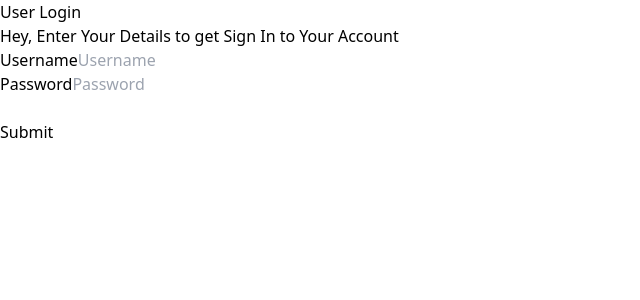
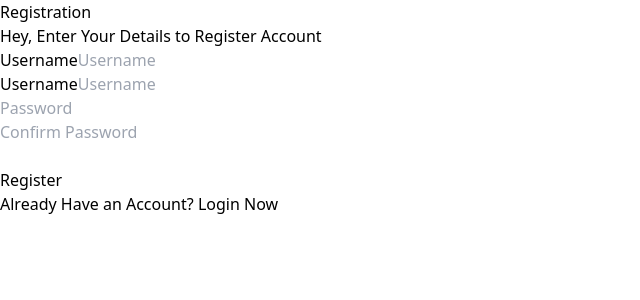
Before and after one commit to zubayer-47/video-streaming-platform, a React (Vite) app: page /register in a window 1280 px wide. Shown: the top 300 px of the page, without its empty margins (0-640 px from the left). Built offline with nearby package versions, Linux system fonts and the light colour scheme; no server answers.

Commit message:
register page modified

```diff
--- a/src/pages/auth/RegisterPage.tsx
+++ b/src/pages/auth/RegisterPage.tsx
@@ -1,34 +1,60 @@
 import { isAxiosError } from "axios";
 import { useContext, useState } from "react";
+import { useNavigate } from "react-router-dom";
 import Button from "../../components/Buttons/Button";
-import Input from "../../components/Inputs/Input";
+import Input, { PasswordInput } from "../../components/Inputs/Input";
 import CenterLayout from "../../components/Layouts/CenterLayout";
 import PageLayout from "../../components/Layouts/PageLayout";
 import { UserContext } from "../../contexts/user/Provider";
 import { FormHandler } from "../../types/custom";
 
-type LoginCredentials = {
+type RegisterCredentials = {
     username: string | null;
     password: string | null;
+    email: string | null;
+    confirmPassword: string | null;
     error: string | null;
     loading: boolean;
 }
 
+type RegisterErrors = {
+    username: string | null;
+    password: string | null;
+    email: string | null;
+    confirmPassword: string | null;
+    commonError: string | null;
+}
+
 export default function RegisterPage() {
     const { state, dispatch } = useContext(UserContext);
-    const [loginCredentials, setLoginCredentials] = useState<LoginCredentials>({ username: null, password: null, error: null, loading: false });
+    const [registerCredentials, setRegisterCredentials] = useState<RegisterCredentials>({
+        username: null,
+        password: null,
+        confirmPassword: null,
+        email: null,
+        error: null,
+        loading: false
+    });
+    const [registerErrors, setRegisterErrors] = useState<RegisterErrors>({
+        username: null,
+        password: null,
+        confirmPassword: null,
+        email: null,
+        commonError: null,
+    });
+    const navigation = useNavigate();
 
     const onSubmit: FormHandler = async (e) => {
         e.preventDefault();
 
-        setLoginCredentials(prev => ({
+        setRegisterCredentials(prev => ({
             ...prev,
             loading: true
         }))
 
         try {
             setTimeout(() => {
-                setLoginCredentials(prev => ({
+                setRegisterCredentials(prev => ({
                     ...prev,
                     error: null,
                     loading: false,
@@ -41,14 +67,15 @@ export default function RegisterPage() {
             if (isAxiosError(error)) {
                 const message = error.response?.data
 
-                setLoginCredentials(prev => ({
+                console.log(message, error.response);
+
+                setRegisterErrors(prev => ({
                     ...prev,
-                    loading: false,
-                    error: message
+                    commonError: message
                 }))
             }
 
-            setLoginCredentials(prev => ({
+            setRegisterCredentials(prev => ({
                 ...prev,
                 loading: false,
                 error: "Something Went Wrong!"
@@ -61,40 +88,77 @@ export default function RegisterPage() {
         <PageLayout>
             <CenterLayout noWidth>
                 <div className="text-center space-y-2">
-                    <h1 className="text-2xl font-bold tracking-wide">User Login</h1>
-                    <p>Hey, Enter Your Details to get Sign In to Your Account</p>
+                    <h1 className="text-2xl font-bold tracking-wide">Registration</h1>
+                    <p className="text-sm text-gray-500">Hey, Enter Your Details to Register Account</p>
                 </div>
 
+                {!registerErrors.commonError ? null : (
+                    <p className='ml-2 text-center text-sm text-red-400 tracking-wide'>{registerErrors.commonError}</p>
+                )}
                 <form onSubmit={onSubmit} className="mt-5 space-y-2">
                     <Input
                         name="username"
-                        handler={(e) => setLoginCredentials(prev => ({
+                        handler={(e) => setRegisterCredentials(prev => ({
                             ...prev,
                             username: e.target.value
                         }))}
-                        value={loginCredentials.username}
+                        value={registerCredentials.username}
                         hint="Username"
                         showLabel
+                        isLoading={registerCredentials.loading}
+                        error={registerErrors.username}
+                    />
+                    <Input
+                        name="email"
+                        handler={(e) => setRegisterCredentials(prev => ({
+                            ...prev,
+                            email: e.target.value
+                        }))}
+                        value={registerCredentials.email}
+                        hint="Username"
+                        showLabel
+                        isLoading={registerCredentials.loading}
+                        error={registerErrors.email}
                     />
 
-                    <Input
+                    <PasswordInput
                         name="password"
-                        handler={(e) => setLoginCredentials(prev => ({
+                        handler={(e) => setRegisterCredentials(prev => ({
                             ...prev,
                             password: e.target.value
                         }))}
-                        value={loginCredentials.password}
+                        value={registerCredentials.password}
                         hint="Password"
                         showLabel
+                        isLoading={registerCredentials.loading}
+                        error={registerErrors.password}
+                    />
+                    <PasswordInput
+                        name="confirmPassword"
+                        handler={(e) => setRegisterCredentials(prev => ({
+                            ...prev,
+                            confirmPassword: e.target.value
+                        }))}
+                        value={registerCredentials.confirmPassword}
+                        hint="Confirm Password"
+                        showLabel
+                        isLoading={registerCredentials.loading}
+                        error={registerErrors.confirmPassword}
                     />
 
                     <br />
                     <Button
-                        title="Submit"
+                        title="Register"
                         type="submit"
-                        isLoading={loginCredentials.loading}
+                        isLoading={registerCredentials.loading}
                     />
                 </form>
+
+                <p className="text-center mt-5">
+                    <span className="text-gray-600 font-light">Already Have an Account?</span> <button type="button" onClick={() => {
+                        navigation('/login')
+                    }} className="font-bold">Login Now</button>
+                </p>
             </CenterLayout>
         </PageLayout>
     )
```
